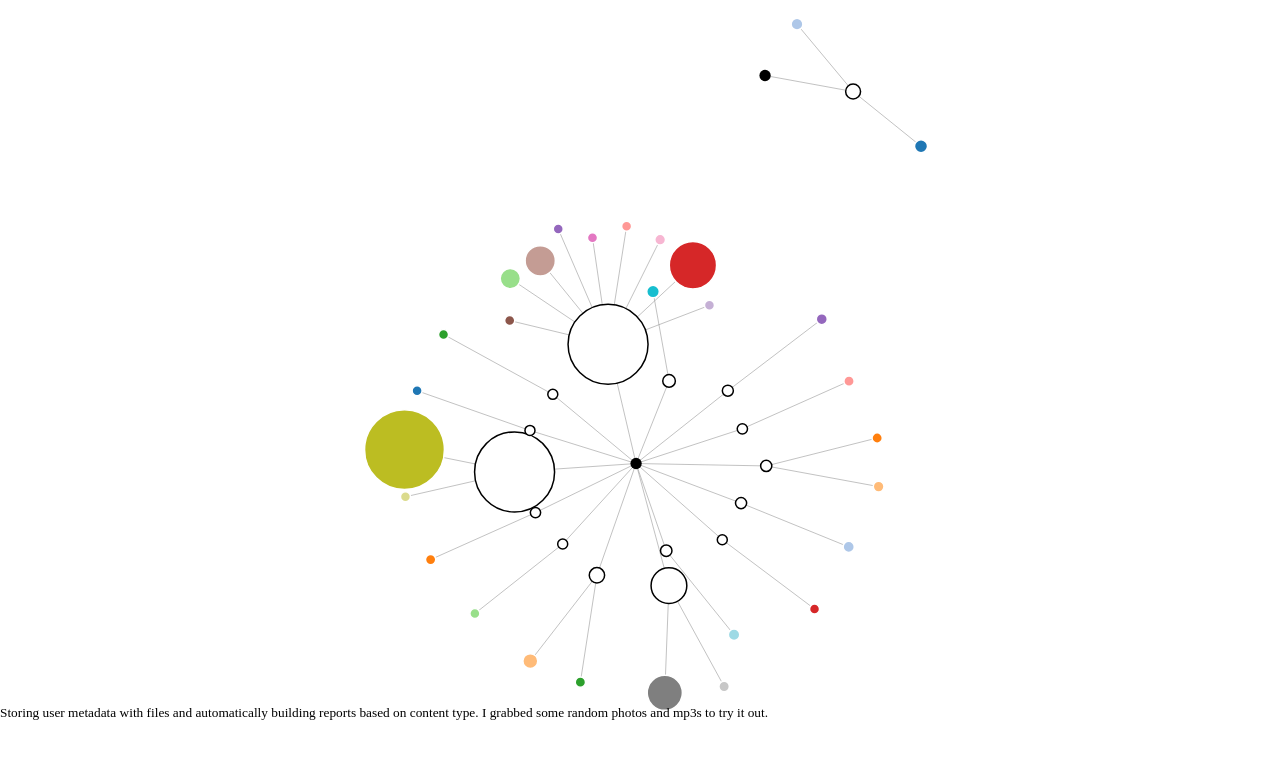
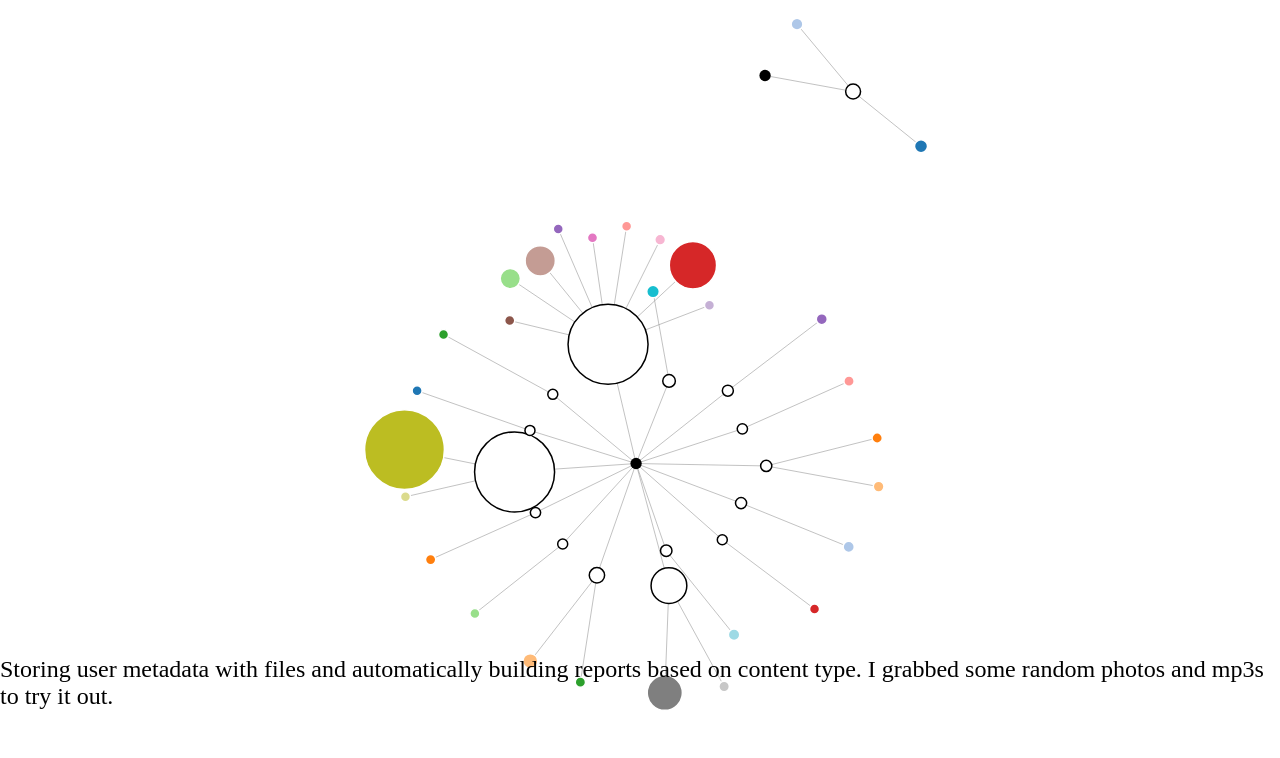
Before and after one commit to couchbaselabs/cbfs, a plain HTML site: page demo.html in a window 1280 px wide. Shown: the part 66-824 px from the top of the page. Drawn offline with Linux system fonts and the light colour scheme; no server answers.

Commit message:
Slight more consistency.

```diff
--- a/demo.html
+++ b/demo.html
@@ -31,7 +31,7 @@ line.link {
   position: absolute;
   bottom: 0;
   left: 0;
-  font-size: smaller;
+  font-size: 24px;
 }
     </style>
   </head>
--- a/style.css
+++ b/style.css
@@ -37,7 +37,7 @@ rect {
 }
 
 pre {
-  font-size: 18px;
+  font-size: 24px;
 }
 
 p {
@@ -68,3 +68,10 @@ line {
 .class, .special {
   color: #1181B8;
 }
+
+.footnote {
+  position: absolute;
+  bottom: 0;
+  left: 0;
+  font-size: 24px;
+}
```
